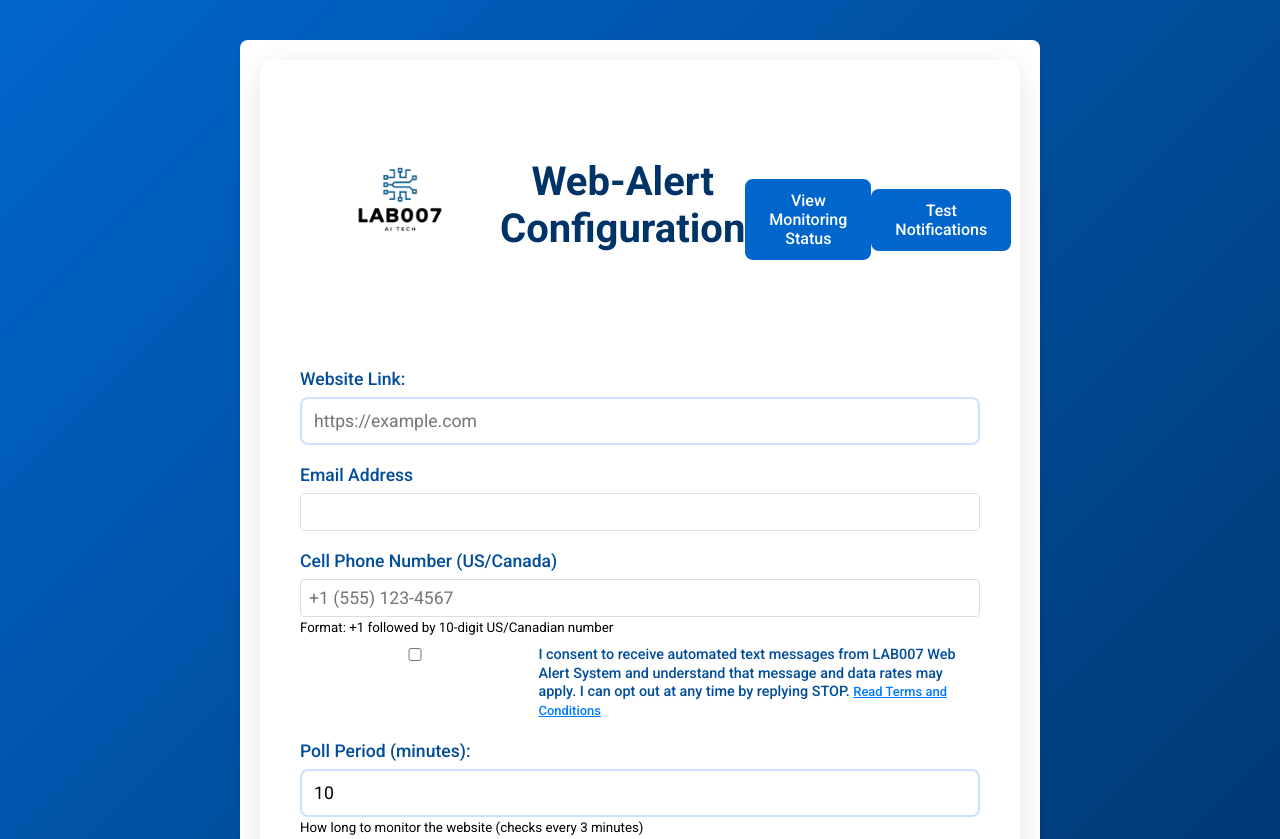
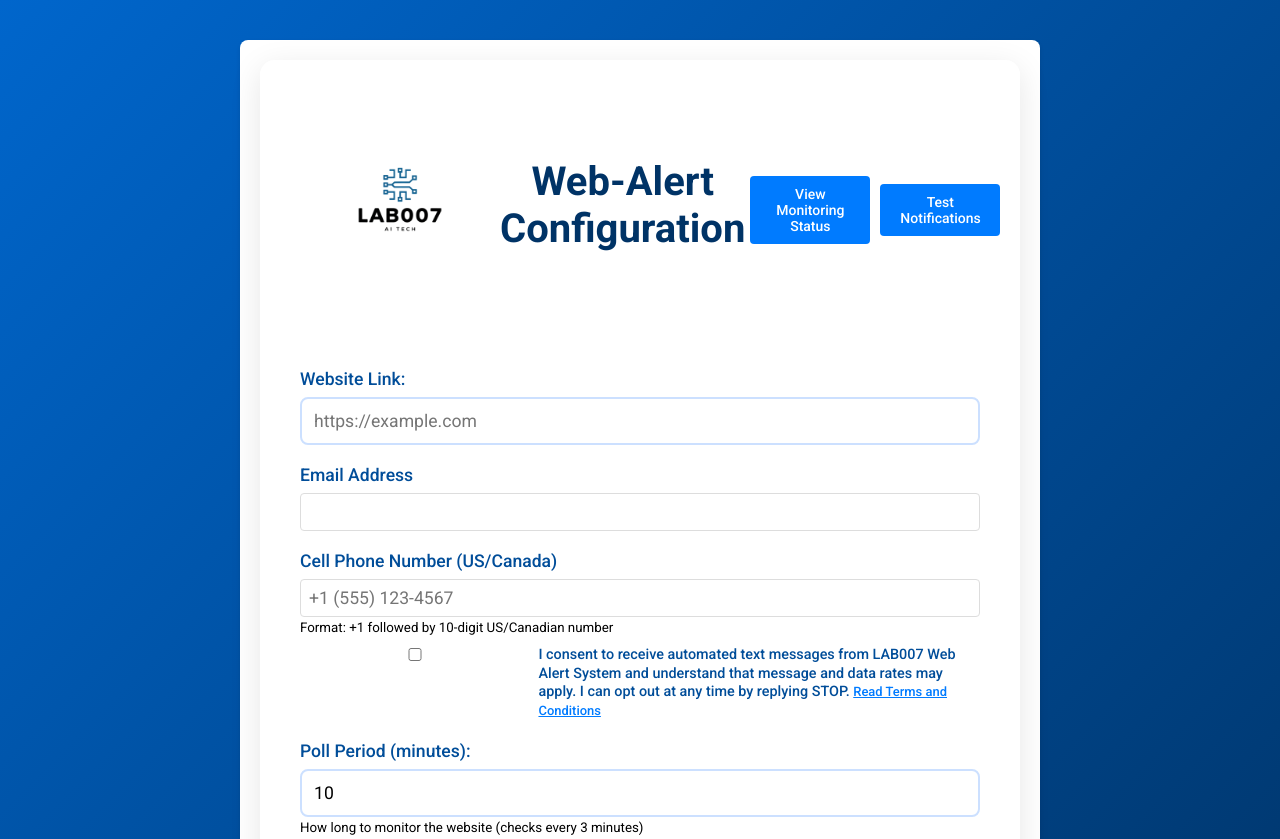
Before and after one commit to thomad99/LAB007-WebAlert, a website: page frontend/public/index.html in a window 1280 px wide. Shown: the top 839 px of the page. Drawn offline with Linux system fonts and the light colour scheme.

Commit message:
Update Web-Alert project - 2025-09-16 11:58:27

```diff
--- a/frontend/public/index.html
+++ b/frontend/public/index.html
@@ -155,6 +155,31 @@
         .header {
             text-align: center;
         }
+
+        .status-link {
+            display: inline-block;
+            padding: 10px 20px;
+            margin: 0 5px;
+            background-color: #007bff;
+            color: white;
+            text-decoration: none;
+            border-radius: 4px;
+            font-weight: 500;
+            font-size: 14px;
+            min-width: 120px;
+            text-align: center;
+            box-sizing: border-box;
+        }
+
+        .status-link:hover {
+            background-color: #0056b3;
+            color: white;
+            text-decoration: none;
+        }
+
+        .header .status-link {
+            margin-bottom: 20px;
+        }
     </style>
 </head>
 <body>
@@ -162,7 +187,7 @@
         <div class="card">
             <div class="header">
                 <div class="logo-container">
-                    <img src="/lab007-trans.PNG" alt="LAB007 Logo" class="logo">
+                    <img src="lab007-trans.PNG" alt="LAB007 Logo" class="logo">
                 </div>
                 <h1>Web-Alert Configuration</h1>
                 <a href="/status.html" class="status-link">View Monitoring Status</a>
```
